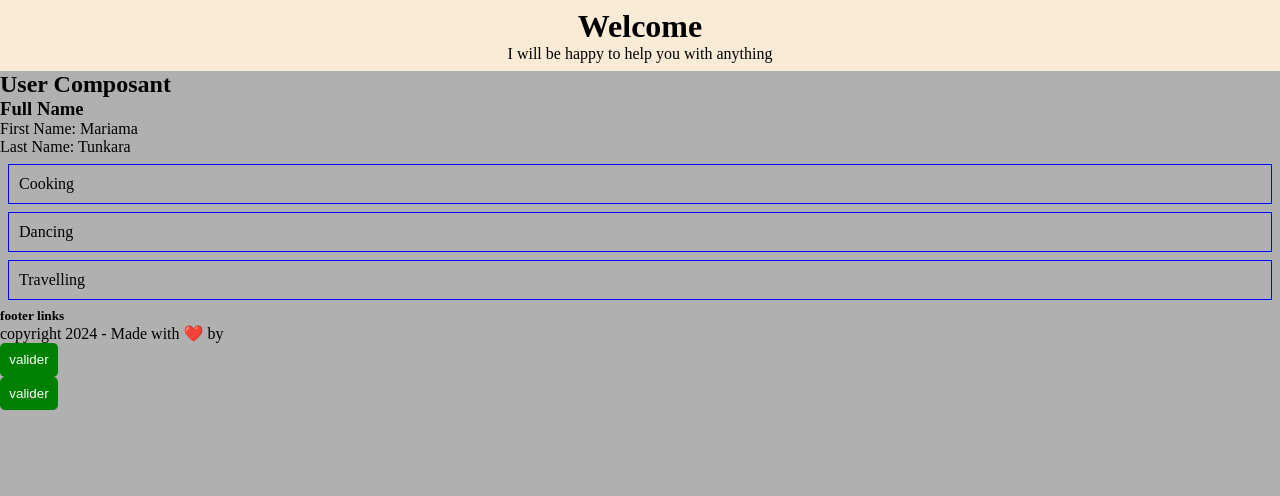
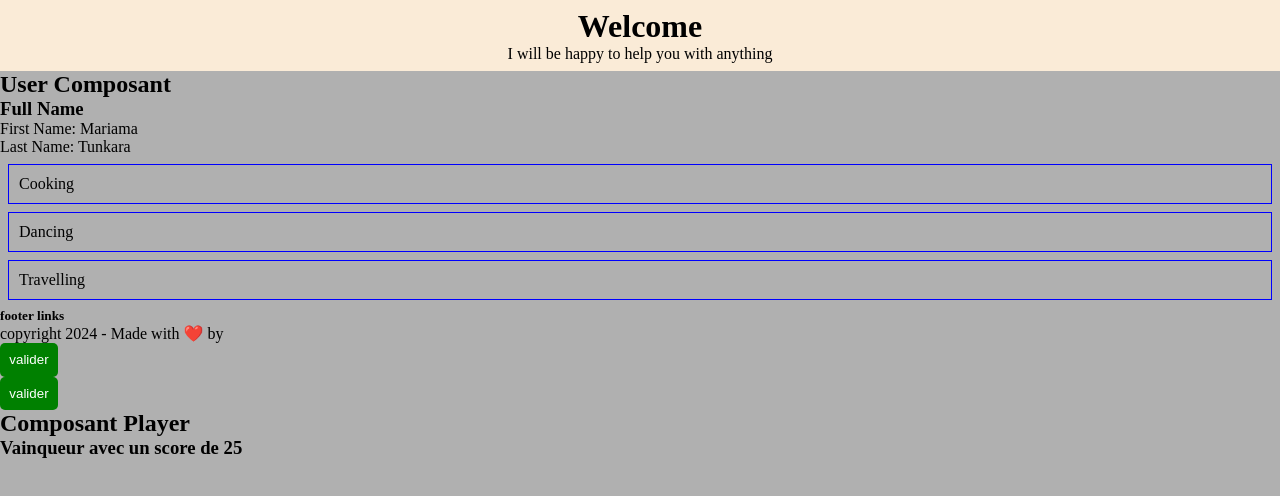
Before and after one commit to mariama2244/React-project, a React (Vite) app: page / in a window 1280 px wide. Shown: the top 496 px of the page. Built offline with nearby package versions, Linux system fonts and the light colour scheme.

Commit message:
exo/player

```diff
--- a/src/App.jsx
+++ b/src/App.jsx
@@ -4,6 +4,7 @@ import Footer  from './composants/containers/Footer/Footer';
 import Bouton from './composants/ui/Bouton/Bouton';
 import User from './composants/User/User';
 import "./index.css";
+import Player from './composants/Player/Player';
 
 
 // un composant react
@@ -31,6 +32,7 @@ function App() {
          <User />
          <Footer />
          <Bouton />
+         <Player />
 
       </div>
 
--- /dev/null
+++ b/src/composants/Player/Player.jsx
@@ -0,0 +1,17 @@
+export default function Player() {
+
+    const score = 25;
+
+    let result;
+  if (score >= 25) {
+    result = <h3>Vainqueur  avec un score de {score}</h3>;
+  } else {
+    result = <h3>Perdant avec un score de {score}</h3>;
+  }
+    return (
+        <div>
+      <h2>Composant Player</h2>
+      {result}
+    </div>
+    )
+}
```
